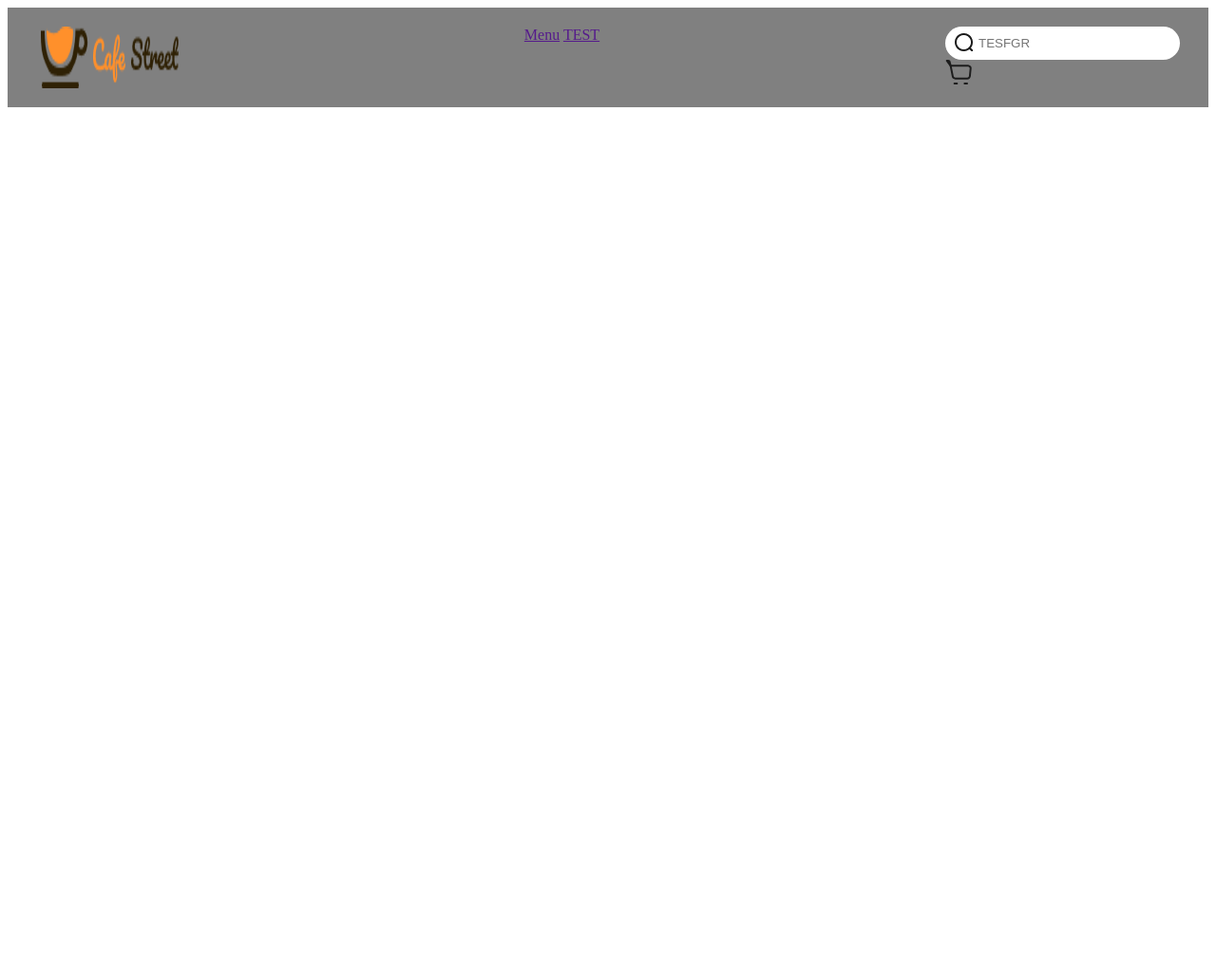
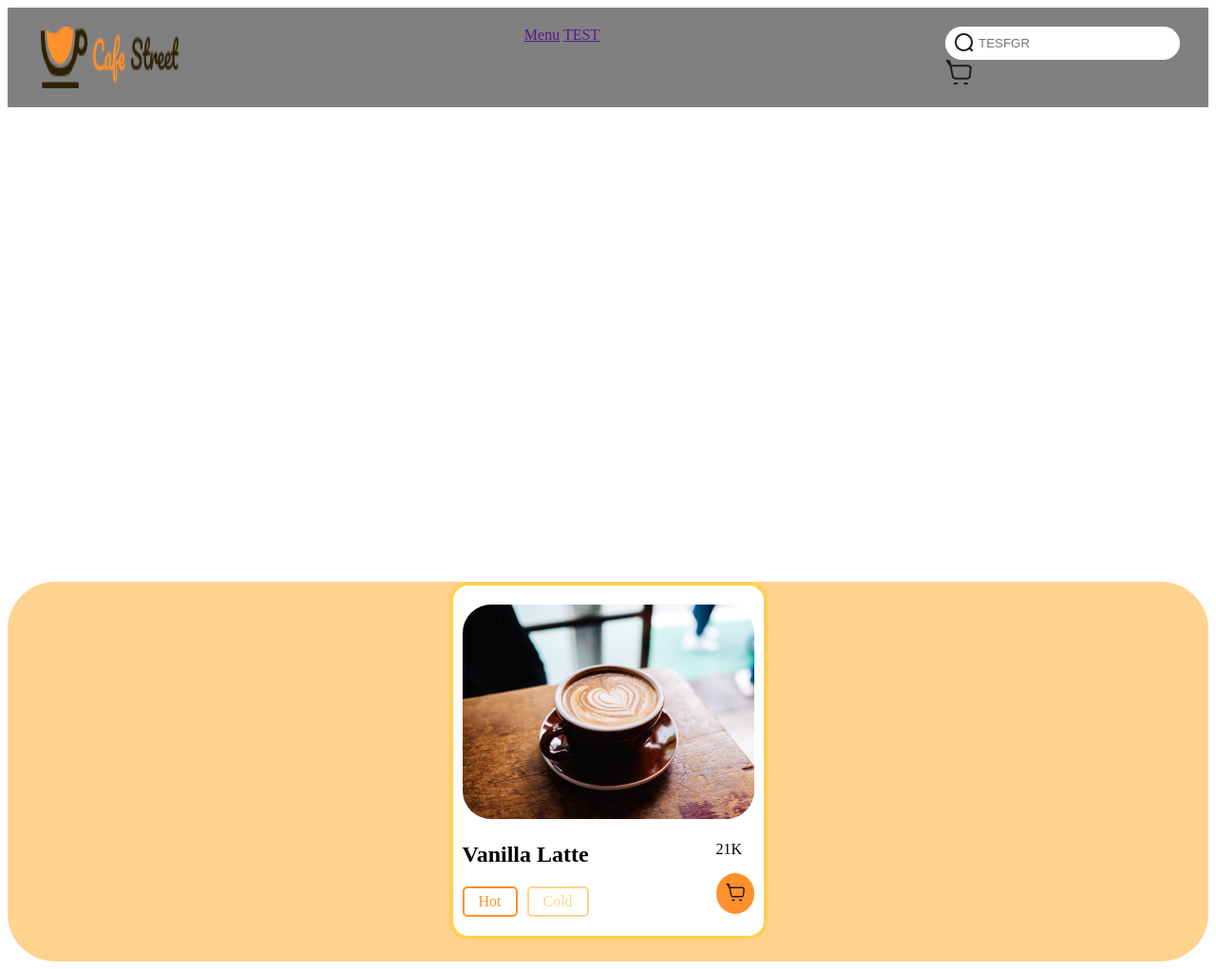
Before and after one commit to DAN-IT-Teens/FS-14t, a plain HTML site: page General-Step-Project/index.html in a window 1280 px wide. Shown: the whole page at 95% size. Before the commit the page ends 800 px from the top, so only its background shows below. Drawn offline with nearby package versions, Linux system fonts and the light colour scheme.

Commit message:
add step project 2 lesson

```diff
--- a/General-Step-Project/index.html
+++ b/General-Step-Project/index.html
@@ -3,6 +3,7 @@
 <head>
     <meta charset="UTF-8">
     <meta name="viewport" content="width=device-width, initial-scale=1.0">
+    <link rel="stylesheet" href="//cdnjs.cloudflare.com/ajax/libs/animate.css/3.2.0/animate.min.css">
     <link rel="stylesheet" href="./style.css">
     <title>Document</title>
 </head>
@@ -17,9 +18,61 @@
             <div class="input">
                 <input placeholder="TESFGR" class="header-search" type="text">
             </div>
-            <img class="action-cart" src="./images/icons/icon_cart.svg" alt="">
+                    <!--Call your modal-->
+            <a class="action-cart" id="demo01" href="#animatedModal">
+                <img src="./images/icons/icon_cart.svg" alt="">
+            </a>
         </div>
     </div>
+
+    <div class="popular-now">
+
+        <div class="popular-now-list">
+            <div class="popular-now-card">
+                <img src="./images/card-1.png" alt="">
+                <div class="popular-now-card-text">
+                    <div class="card-text-left">
+                        <h2 class="card-text-title">
+                            Vanilla Latte
+                        </h2>
+                        <div class="card-text-info">
+                            <div class="info hot">Hot</div>
+                            <div class="info cold">Cold</div>
+                        </div>
+                    </div>
+                    <div class="card-text-right">
+                        <p class="card-text-price">21K</p>
+
+                        <button class="card-button-buy">
+                            <img src="./images/icons/icon_cart.svg" alt="">
+                        </button>
+                    </div>
+                </div>
+            </div>
+        </div>
+    </div>
+
+
+
+        <!--DEMO01-->
+        <div id="animatedModal">
+            <!--THIS IS IMPORTANT! to close the modal, the class name has to match the name given on the ID  class="close-animatedModal" -->
+            <div class="close-animatedModal">
+                CLOSE MODAL
+            </div>
+
+            <div class="modal-content">
+                      <h1 style="text-align: center;" class="title">
+                        Корзина
+                      </h1>
+            </div>
+        </div>
+
+    <script src="//ajax.googleapis.com/ajax/libs/jquery/1.11.1/jquery.min.js"></script>
+    <script src="./animatedModal.min.js"></script>
+    <script>
+        $("#demo01").animatedModal();
+      </script>
     <script src="./script.js"></script>
 </body>
 </html>
--- a/General-Step-Project/script.js
+++ b/General-Step-Project/script.js
@@ -0,0 +1,11 @@
+const cartButton = document.querySelector('.action-cart');
+
+const productList = [
+    {
+        id: 0,
+        title: "Vanilla Latte",
+        info: ['hot', 'cold'],
+        price: 21000,
+        img: "./images/card-1.png"
+    }
+]
--- a/General-Step-Project/style.css
+++ b/General-Step-Project/style.css
@@ -24,3 +24,67 @@
     width: 19px;
     height: 19px;
 }
+
+.popular-now{
+    margin-top: 500px;
+    height: 400px;
+    border-radius: 50px;
+    background-color: #FFD28F;
+}
+
+.popular-now-list {
+    display: flex;
+    justify-content: center;
+}
+
+.popular-now-card{
+    max-width: 355px;
+    padding: 20px 10px;
+    background-color: white;
+    border: 4px solid #FFD057;
+    border-radius: 20px;
+}
+
+.popular-now-card img {
+    border-radius: 30px;
+}
+
+.card-text-info {
+    display: flex;
+    gap: 10px;
+}
+
+.info{
+    padding: 5px 15px;
+    border-radius: 5px;
+    border: 2px solid black;
+}
+
+.info.hot {
+    border-color: #FF902B;
+    color: #FF902B;
+}
+
+.info.cold {
+    border-color: #FFD28F;
+    color: #FFD28F;
+}
+
+.popular-now-card-text {
+    display: flex;
+    justify-content: space-between;
+    align-items: center;
+}
+
+.card-button-buy {
+    border: none;
+    border-radius: 50%;
+    padding: 10px;
+    background: #FF902B;
+}
+
+.card-button-buy img {
+    width: 20px;
+    height: 20px;
+    border-radius: 0 !important;
+}
```
Also changed, not shown: General-Step-Project/animatedModal.min.js (added, +1 -0 lines), General-Step-Project/images/card-1.png (added).
